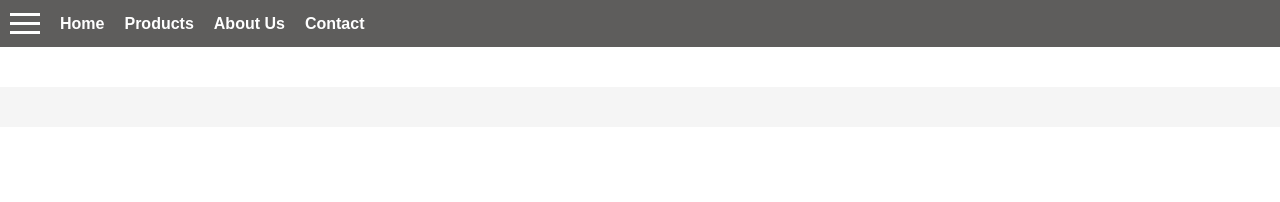
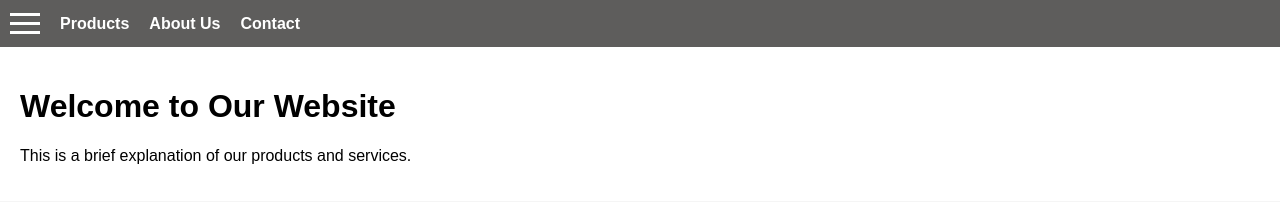
Before and after one commit to mountain7/mountain7.github.io, a plain HTML site: page index.html in a window 1280 px wide. Both pictures are taken after a click on the element 25 px from the left and 23 px from the top of the page. Drawn offline with Linux system fonts and the light colour scheme.

Commit message:
Update index.html

```diff
--- a/index.html
+++ b/index.html
@@ -1,23 +1,21 @@
 <!DOCTYPE html>
 <html lang="en">
 <head>
-    <link rel="shortcut icon" type="image/x-icon" href="https://cdn3.vectorstock.com/i/1000x1000/77/42/abstract-mountain-logo-mountains-icon-vector-24237742.jpg" />
     <meta charset="UTF-8">
     <meta name="viewport" content="width=device-width, initial-scale=1.0">
     <link rel="stylesheet" href="styles.css">
-    <title>mountain7</title>
+    <title>Ymountain7</title>
 </head>
 <body>
     <header>
         <nav>
-            <div class="menu-icon">
+            <div class="menu-icon" onclick="toggleMenu()">
                 <div class="stripe"></div>
                 <div class="stripe"></div>
                 <div class="stripe"></div>
             </div>
-            <ul class="nav-links">
-                <li><a href="#">Home</a></li>
-                <li><a href="#">Products</a></li>
+            <ul class="nav-links" id="navLinks">
+                <li><a href="products.html">Products</a></li>
                 <li><a href="#">About Us</a></li>
                 <li><a href="#">Contact</a></li>
             </ul>
@@ -25,11 +23,19 @@
     </header>
 
     <main>
-        <!-- Your content goes here -->
+        <h1>Welcome to Our Website</h1>
+        <p>This is a brief explanation of our products and services.</p>
     </main>
 
     <footer>
         <!-- Your footer content goes here -->
     </footer>
+
+    <script>
+        function toggleMenu() {
+            var navLinks = document.getElementById("navLinks");
+            navLinks.classList.toggle("show");
+        }
+    </script>
 </body>
 </html>
```
